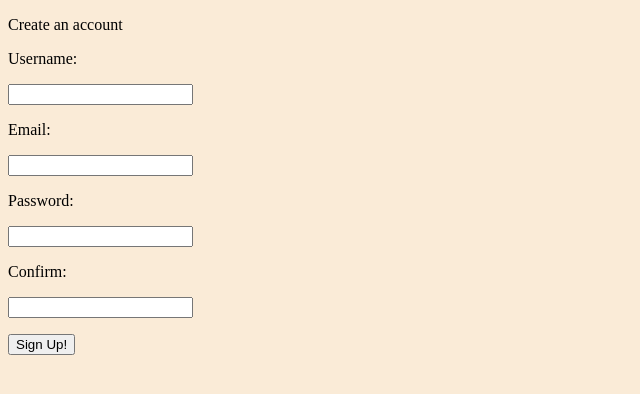
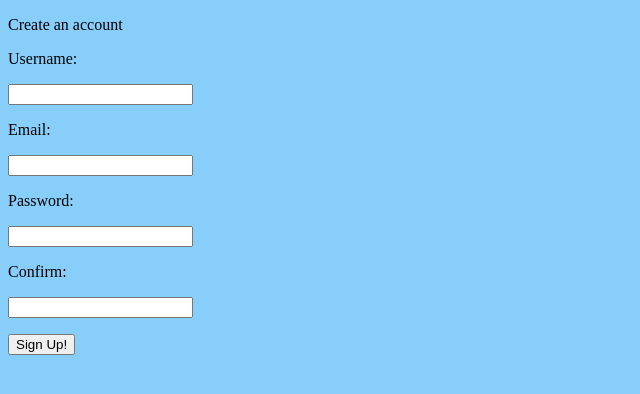
Before and after one commit to gonczor/black-sheep-codes, a Django app: page / in a window 1280 px wide. Shown: the top 394 px of the page, without its empty margins (0-640 px from the left). Run offline with Django 3.2, Linux system fonts and the light colour scheme.

Commit message:
Changed background color

```diff
--- a/src/static/main.css
+++ b/src/static/main.css
@@ -1,3 +1,3 @@
 body {
-    background: antiquewhite;
+    background: lightskyblue;
 }
```
